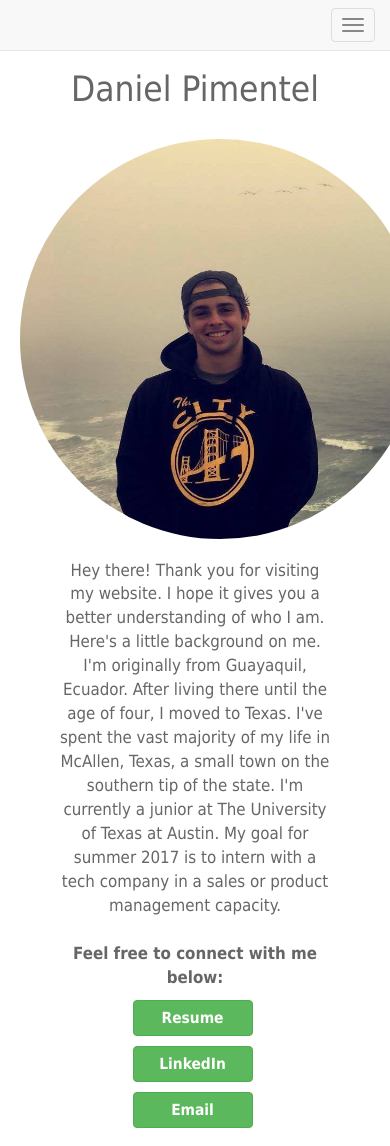
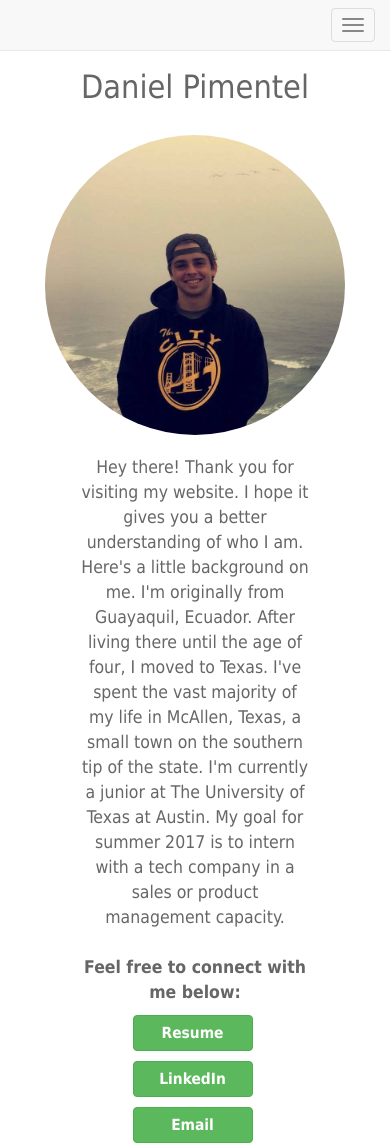
Before and after one commit to danrpim/danrpim.github.io, a plain HTML site: page index.html in a window 390 px wide. Shown: the top 1146 px of the page. Drawn offline with nearby package versions, Linux system fonts and the light colour scheme.

Commit message:
Tweaks for mobile users

```diff
--- a/index.html
+++ b/index.html
@@ -11,15 +11,20 @@
     <style>
 
       @media screen and (max-width: 768px) {
+
         .image-container {
-          width: 50%;
           display: block;
           margin: 0 auto;
+          width: 50%;
         }
 
         #about li {
           display: block;
           padding-bottom: 10px;
+        }
+
+        #about img {
+          width: 300px;
         }
 
         #work #ey {
@@ -82,7 +87,7 @@
       }
 
       .after {
-        font-size: 0.9em;
+        font-size: 1em;
         padding: 10px;
         margin-left: 15px;
       }
@@ -156,17 +161,16 @@
         padding-top:50px;
         padding-bottom: 20px;
         color: #666666;
-        width: 90%;
       }
 
       #about h2 {
-        font-size: 2.5em;
+        font-size: 2.3em;
       }
 
       #about p {
-        font-size: 1.2em;
-        padding-left: 40px;
-        padding-right: 40px;
+        font-size: 1.25em;
+        padding-left: 80px;
+        padding-right: 80px;
       }
 
       #about .btn {
@@ -414,7 +418,7 @@
           <div class="after">
             <p>
               <span class="bold">McCombs Diversity Council</span><br />
-              Organization dedicated to professional and social development by connecting members to companies that value diversity, as well as like-minded peers.<br />
+              Organization dedicated to professional and social development by connecting members to companies that value diversity.<br />
               <a href="#" class="btn btn-lg btn-primary white modal_button2" data-toggle="modal" data-target="#modal_mdc">Click here to learn more!</a>
             </p>
           </div>
@@ -425,7 +429,7 @@
           <div class="after">
             <p>
               <span class="bold">Longhorn Environmental Outreach</span> <br />
-              Environmental service organization focused on promoting sustainability and environmental stewardship in the Austin community.<br />
+              Environmental service organization focused on promoting sustainability and stewardship in the Austin community.<br />
               <a href="#" class="btn btn-lg btn-primary white modal_button2" data-toggle="modal" data-target="#modal_leo">Click here to learn more!</a>
             </p>
           </div>
```
